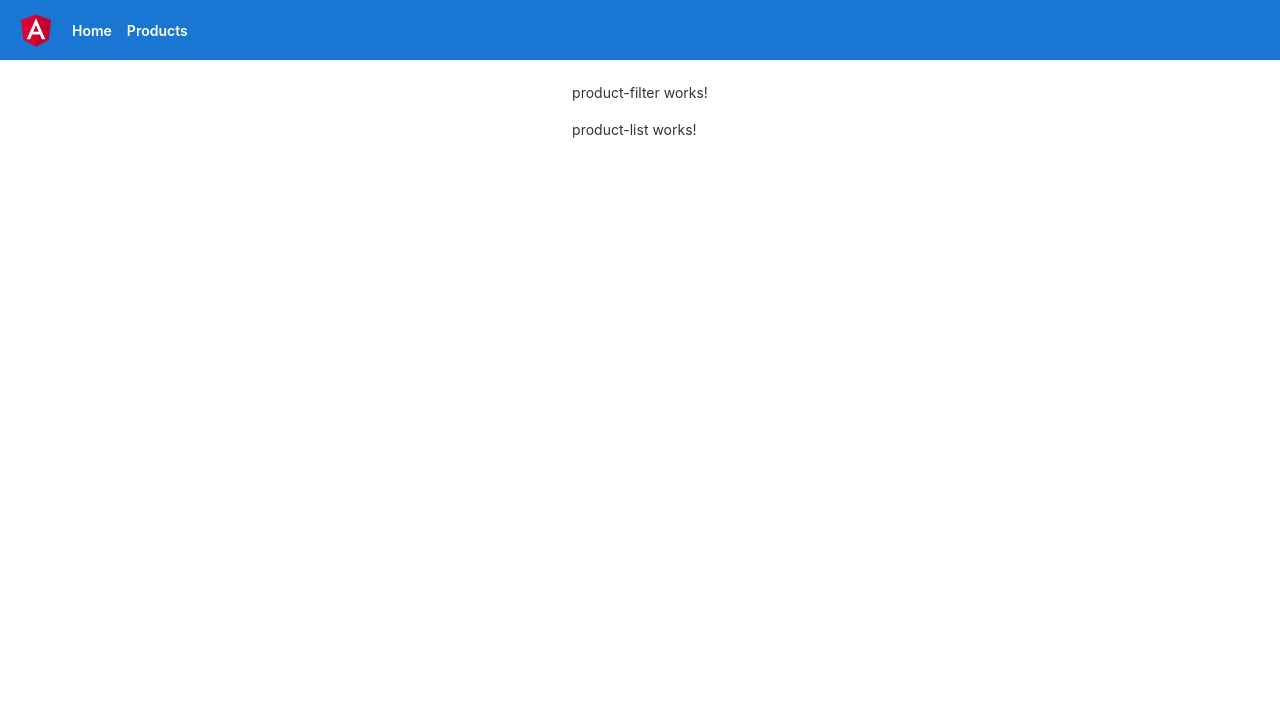
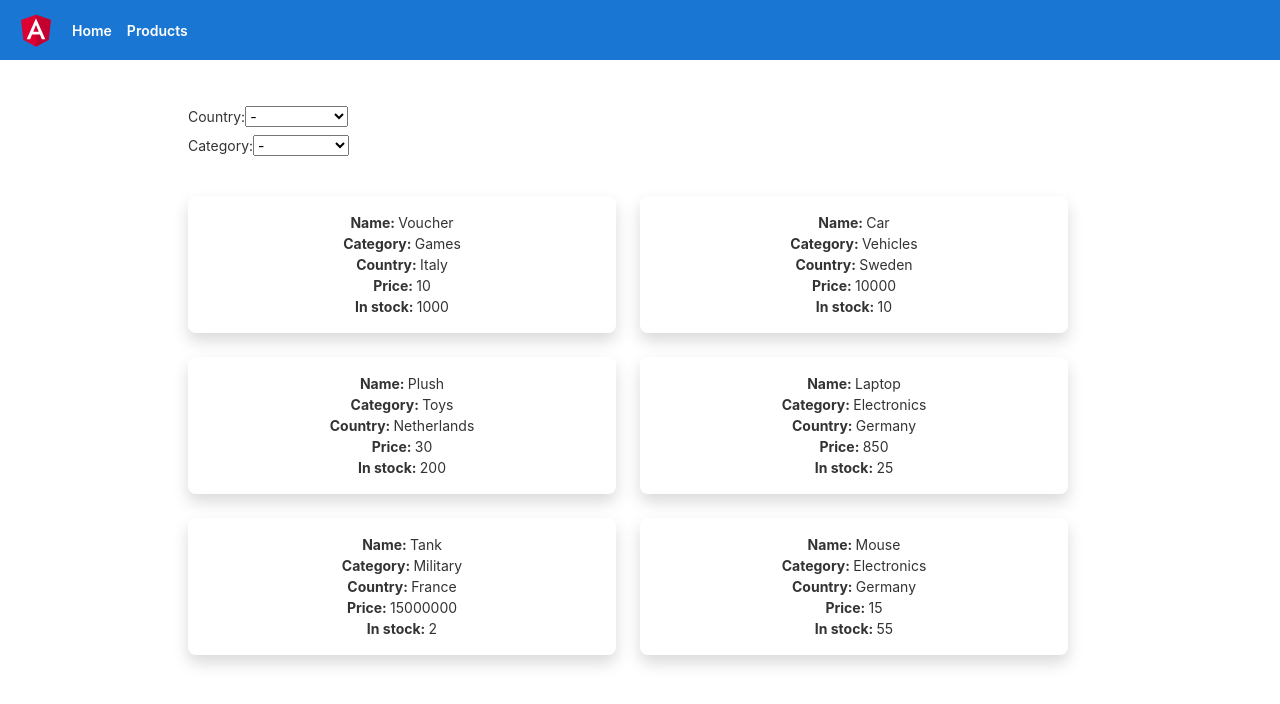
Before and after one commit to Daniel-Jansen/product-sorting, an Angular app: page /products in a window 1280 px wide. Shown: the top 704 px of the page. Built offline with nearby package versions, Linux system fonts and the light colour scheme.

Commit message:
JSON data convertion complete

```diff
--- a/src/app/product/product-filter/product-filter.component.html
+++ b/src/app/product/product-filter/product-filter.component.html
@@ -1 +1,15 @@
-<p>product-filter works!</p>
+<div class="mt-2">
+    <label for="form-select-country">Country:</label>
+    <select class="form-select-country"> <!--[(ngModel)]="listFilter" (ngModelChange)="updateFilter($event)"-->
+        <option value="0">-</option>
+        <option *ngFor="let item of items">{{item.country}}</option>
+    </select>
+</div>
+
+<div class="mt-2">
+    <label for="form-select-country">Category:</label>
+    <select class="form-select-categories"> <!--[(ngModel)]="listFilter" (ngModelChange)="updateFilter($event)"-->
+        <option value="0">-</option>
+        <option *ngFor="let item of items">{{item.categories}}</option>
+    </select>
+</div>
--- a/src/app/product/product-filter/product-filter.component.ts
+++ b/src/app/product/product-filter/product-filter.component.ts
@@ -1,4 +1,7 @@
-import { Component } from '@angular/core';
+import { Component, Input } from '@angular/core';
+import { ProductInfo } from 'src/shared/models/productInfo';
+import { ProductService } from '../product.service';
+import { catchError } from 'rxjs';
 
 @Component({
   selector: 'product-filter',
@@ -6,5 +9,19 @@ import { Component } from '@angular/core';
   styleUrls: ['./product-filter.component.css']
 })
 export class ProductFilterComponent {
+  @Input() items : ProductInfo[] = [];
 
+  constructor(private ProductService: ProductService) { }
+
+  ngOnInit(): void {
+    this.ProductService.getProducts().pipe(
+      catchError((error: any) => {
+        alert(error.message);
+        throw error;
+      })
+    ).subscribe((data : any) => {
+        this.items = data;
+      }
+    );
+  }
 }
--- a/src/app/product/product-list-item/product-list-item.component.html
+++ b/src/app/product/product-list-item/product-list-item.component.html
@@ -1,3 +1,8 @@
-<div>product-list-item works!</div>
-{{item}}
+<li class="shadow rounded-3 p-3 mt-4 m-auto">
+    <div><span class="fw-bold">Name: </span><span>{{item.name}}</span></div>
+    <div><span class="fw-bold">Category: </span><span>{{item.categories}}</span></div>
+    <div><span class="fw-bold">Country: </span><span>{{item.country}}</span></div>
+    <div><span class="fw-bold">Price: </span><span>{{item.price}}</span></div>
+    <div><span class="fw-bold">In stock: </span><span>{{item.max}}</span></div>
+</li>
 <!--todo: work on this page so the JSON data is properly shown-->
--- a/src/app/product/product-list-item/product-list-item.component.ts
+++ b/src/app/product/product-list-item/product-list-item.component.ts
@@ -8,4 +8,9 @@ import { ProductInfo } from 'src/shared/models/productInfo';
 })
 export class ProductListItemComponent {
   @Input() item! : ProductInfo;
+  constructor() { }
+
+  ngOnInit(): void {
+
+  }
 }
--- a/src/app/product/product-list/product-list.component.html
+++ b/src/app/product/product-list/product-list.component.html
@@ -1,7 +1,7 @@
-<div>product-list works!</div>
-<ul class="product-list">
+<ul class="row row-cols-2 text-center product-list container">
     <product-list-item
     *ngFor="let item of items"
     [item]="item"
+    class="col"
     ></product-list-item>
 </ul>
--- a/src/app/product/product-list/product-list.component.ts
+++ b/src/app/product/product-list/product-list.component.ts
@@ -1,5 +1,7 @@
 import { Component, Input } from '@angular/core';
 import { ProductInfo } from 'src/shared/models/productInfo';
+import { ProductService } from '../product.service';
+import { catchError } from 'rxjs';
 
 @Component({
   selector: 'product-list',
@@ -8,4 +10,30 @@ import { ProductInfo } from 'src/shared/models/productInfo';
 })
 export class ProductListComponent {
   @Input() items : ProductInfo[] = [];
+
+  constructor(private productService: ProductService) {
+
+  }
+
+  ngOnInit(): void {
+    // uses soon-to-be depricated method with .subscribe
+    // this.productService.getProducts().subscribe(
+    //   (data : any) => {
+    //     this.items = data;
+    //   },
+    //   (error : any) => {
+    //     alert(error.message);
+    //   },
+    // );
+
+    this.productService.getProducts().pipe(
+      catchError((error: any) => {
+        alert(error.message);
+        throw error;
+      })
+    ).subscribe((data : any) => {
+        this.items = data;
+      }
+    );
+  }
 }
--- a/src/app/product/product.component.html
+++ b/src/app/product/product.component.html
@@ -1,5 +1,11 @@
 <div class="container">
-    <!-- todo: make the styling -->
-    <product-filter></product-filter>
-    <product-list></product-list>
+    <div class="row mt-3">
+        <product-filter></product-filter>
+    </div>
+
+    <div class="row mt-3">
+        <div>
+            <product-list></product-list>
+        </div>
+    </div>
 </div>
--- a/src/app/product/product.component.ts
+++ b/src/app/product/product.component.ts
@@ -1,6 +1,5 @@
 import { Component, Input } from '@angular/core';
 import { ProductInfo } from 'src/shared/models/productInfo';
-import { ProductService } from './product.service';
 
 @Component({
   selector: 'app-product',
@@ -8,22 +7,14 @@ import { ProductService } from './product.service';
   styleUrls: ['./product.component.css']
 })
 export class ProductComponent {
-  @Input() items : ProductInfo[] = [];
+  items : ProductInfo[] = [];
 
 
-  constructor(private productService: ProductService) {
+  constructor() {
     // todo: figure out how to have correct part of array to be shown rather than bunch of extra info
-    console.log('items:', this.items);
   }
 
   ngOnInit(): void {
-    this.productService.getProducts().subscribe(
-      (data : any) => {
-        this.items = data;
-      },
-      (error : any) => {
-        alert(error.message);
-      },
-    );
+
   }
 }
--- a/src/app/product/product.service.ts
+++ b/src/app/product/product.service.ts
@@ -31,7 +31,7 @@ export class ProductService {
 
   private handleError(error: HttpErrorResponse) {
     if (error.status === 0) {
-      console.error('There is an issue with the client or netweork: ', error.error);
+      console.error('There is an issue with the client or network: ', error.error);
     } else {
       console.error('Server-side error: ', error.error);
     }
--- a/src/assets/products.json
+++ b/src/assets/products.json
@@ -1,7 +1,8 @@
 [
-    {"productName": "Voucher", "country": "Italy", "categories": "Game", "productMax": "1000", "price": 10},
-    {"productName": "Car", "country": "Sweden", "categories": "Vehicle", "productMax": "50", "price": 10000},
-    {"productName": "Plush", "country": "Netherlands", "categories": "Toy", "productMax": "200", "price": 30},
-    {"productName": "Laptop", "country": "Germany", "categories": "Electronic", "productMax": "5", "price": 850},
-    {"productName": "Tank", "country": "France", "categories": "Military", "productMax": "1", "price": 15000000}
+    {"name": "Voucher", "country": "Italy", "categories": "Games", "max": "1000", "price": 10},
+    {"name": "Car", "country": "Sweden", "categories": "Vehicles", "max": "10", "price": 10000},
+    {"name": "Plush", "country": "Netherlands", "categories": "Toys", "max": "200", "price": 30},
+    {"name": "Laptop", "country": "Germany", "categories": "Electronics", "max": "25", "price": 850},
+    {"name": "Tank", "country": "France", "categories": "Military", "max": "2", "price": 15000000},
+    {"name": "Mouse", "country": "Germany", "categories": "Electronics", "max": "55", "price": 15}
 ]
--- a/src/shared/models/productInfo.ts
+++ b/src/shared/models/productInfo.ts
@@ -1,9 +1,9 @@
 export class ProductInfo {
     constructor(
-        public productName : string ,
+        public name : string ,
         public country : string ,
         public categories : string ,
-        public productMax : string ,
+        public max : string ,
         public price : BigInteger ,) {
     }
 }
```
